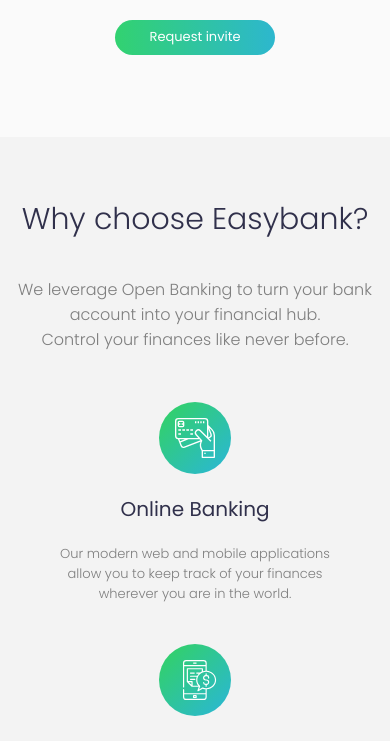
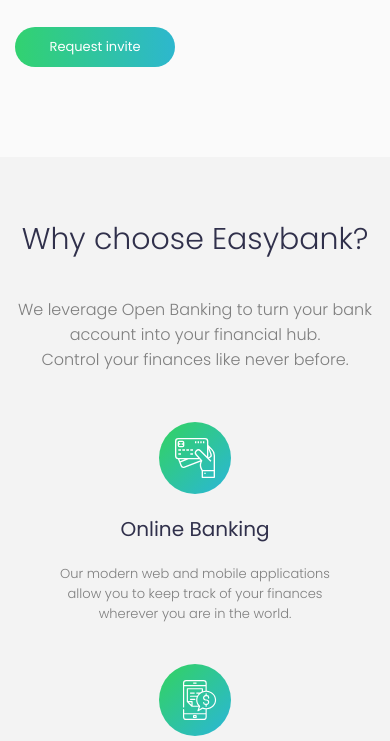
Before and after one commit to victrralvss/Frontend-Mentor-projects, a plain HTML site: page Easybank landing page/index.html in a window 390 px wide. Shown: the part 743-1484 px from the top of the page. Drawn offline with Linux system fonts and the light colour scheme.

Commit message:
ajustando o 'request button'

```diff
--- a/Easybank landing page/sass/_header.scss
+++ b/Easybank landing page/sass/_header.scss
@@ -123,6 +123,9 @@
             }
            }
             .send{
+                padding: 0 3rem;
+                width: auto;
+
                 span{
                     display: none;
                 }
--- a/Easybank landing page/sass/_patterns.scss
+++ b/Easybank landing page/sass/_patterns.scss
@@ -1,11 +1,14 @@
+
 .send {
     background: linear-gradient(90deg, rgba(50,210,112,1) 0%, rgba(45,183,206,1) 100%);
-    padding: 1rem 3.5rem;
+    display: flex;
+    align-items: center;
+    justify-content: center;
     border-radius: 5rem;
     transition: all .3s ease;
     align-items: center;
-    justify-content: center;
-
+    height: 4rem;
+    width: 16rem;
 
     span{
         color: white;
```
Also changed, not shown: Easybank landing page/sass/_home.scss (line endings or trailing spaces), Easybank landing page/sass/css/main.min.css.
